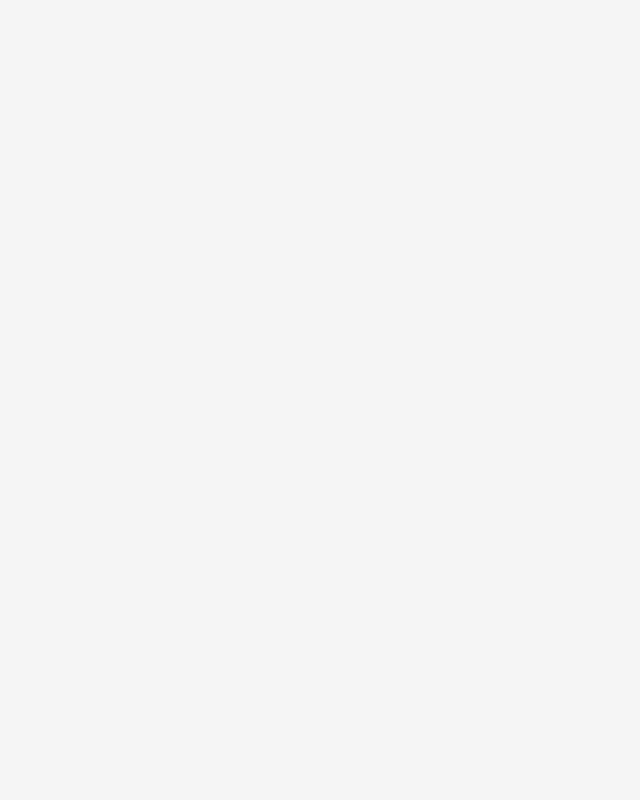
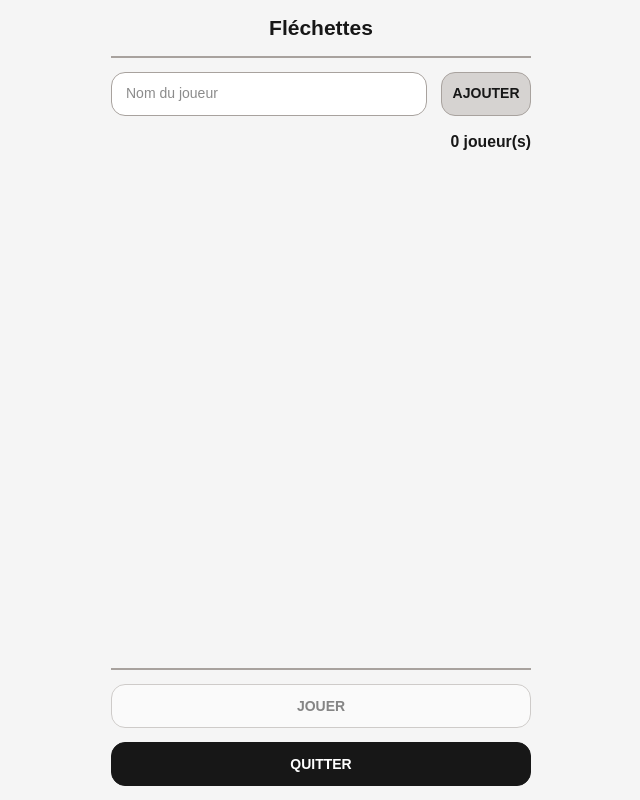
Before and after one commit to bastos-rcd/MyGame, a React (Vite) app: page /darts in a window 1280 px wide. Before the commit this address had no page. Shown: the whole page, without its empty margins (319-959 px from the left). Built offline with nearby package versions, Linux system fonts and the light colour scheme; a web font is replaced by a local one.

Commit message:
feat: darts start

```diff
--- a/src/app.tsx
+++ b/src/app.tsx
@@ -3,6 +3,7 @@ import { BrowserRouter as Router, Routes, Route } from 'react-router-dom'
 import Home from '@/pages/home'
 
 import Buzzer from '@/pages/buzzer'
+import Darts from '@/pages/darts'
 import Undercover from '@/pages/undercover'
 
 export default function App() {
@@ -14,6 +15,7 @@ export default function App() {
 						<Route path="/" element={<Home />} />
 
 						<Route path="/buzzer" element={<Buzzer />} />
+						<Route path="/darts" element={<Darts />} />
 						<Route path="/undercover" element={<Undercover />} />
 					</Routes>
 				</div>
--- a/src/components/button.tsx
+++ b/src/components/button.tsx
@@ -1,42 +1,37 @@
 interface Props {
 	label: string
 	style: 'default' | 'light' | 'dark'
-	action: () => void
+	action?: () => void
+	type?: 'button' | 'submit' | 'reset'
 	disabled?: boolean
+}
+
+const styles = {
+	default: {
+		color: 'var(--text)',
+		backgroundColor: 'var(--surface)',
+		borderColor: 'var(--border)',
+	},
+	light: {
+		color: 'var(--text)',
+		backgroundColor: 'white',
+		borderColor: 'var(--border)',
+	},
+	dark: {
+		color: 'white',
+		backgroundColor: 'var(--text)',
+		borderColor: 'var(--text)',
+	},
 }
 
 export default function Button(props: Props) {
 	return (
 		<button
 			className="rounded-2xl border p-3 font-bold uppercase disabled:opacity-50"
-			style={{
-				color:
-					props.style === 'default'
-						? 'var(--text)'
-						: props.style === 'light'
-							? 'var(--text)'
-							: props.style === 'dark'
-								? 'white'
-								: '',
-				backgroundColor:
-					props.style === 'default'
-						? 'var(--surface)'
-						: props.style === 'light'
-							? 'white'
-							: props.style === 'dark'
-								? 'var(--text)'
-								: '',
-				borderColor:
-					props.style === 'default'
-						? 'var(--border)'
-						: props.style === 'light'
-							? 'var(--border)'
-							: props.style === 'dark'
-								? 'var(--text)'
-								: '',
-			}}
+			type={props.type}
+			style={styles[props.style]}
 			disabled={props.disabled}
-			onClick={() => props.action()}
+			onClick={props.action}
 		>
 			{props.label}
 		</button>
--- /dev/null
+++ b/src/components/darts/darts-create.tsx
@@ -0,0 +1,49 @@
+import { useState } from 'react'
+
+import { dartsStore } from '@/store/darts.store'
+
+import Button from '@/components/button'
+
+export default function DartsCreate() {
+	const { players, addPlayer } = dartsStore()
+
+	const [name, setName] = useState<string>('')
+
+	const handleSubmit = () => {
+		if (name.trim().length === 0) {
+			return
+		}
+
+		if (
+			players.some(
+				(player) => player.name.toLowerCase() === name.trim().toLowerCase(),
+			)
+		) {
+			alert('Ce joueur existe déjà')
+			return
+		}
+
+		addPlayer(name.trim())
+		setName('')
+	}
+
+	return (
+		<form
+			onSubmit={(e) => {
+				e.preventDefault()
+				handleSubmit()
+			}}
+			className="flex flex-row gap-4"
+		>
+			<input
+				className="w-full rounded-2xl border border-(--border) bg-white px-4 py-3 outline-none"
+				type="text"
+				placeholder="Nom du joueur"
+				value={name}
+				onChange={(e) => setName(e.target.value)}
+			/>
+
+			<Button label="Ajouter" style="default" type="submit" />
+		</form>
+	)
+}
--- /dev/null
+++ b/src/components/darts/darts-list.tsx
@@ -0,0 +1,33 @@
+import { dartsStore } from '@/store/darts.store'
+
+export default function DartsList() {
+	const { players, removePlayer } = dartsStore()
+
+	const handleDelete = (id: string) => {
+		removePlayer(id)
+	}
+
+	return (
+		<>
+			<h2 className="self-end text-lg font-bold">{players.length} joueur(s)</h2>
+
+			<div className="flex-1 overflow-y-auto">
+				<div className="grid w-full grid-cols-2 gap-4">
+					{players.map((player) => (
+						<div
+							key={player.id}
+							className="flex w-full items-center gap-2 rounded-2xl border border-(--border) bg-(--surface) p-3"
+							onClick={() => {
+								if (confirm(`Voulez-vous vraiment retirer ${player.name} ?`)) {
+									handleDelete(player.id)
+								}
+							}}
+						>
+							<span className="w-full font-bold">{player.name}</span>
+						</div>
+					))}
+				</div>
+			</div>
+		</>
+	)
+}
--- /dev/null
+++ b/src/components/darts/darts-start.tsx
@@ -0,0 +1,44 @@
+import { useNavigate } from 'react-router-dom'
+
+import { dartsStore } from '@/store/darts.store'
+
+import Button from '@/components/button'
+import Divider from '@/components/divider'
+
+import DartsCreate from '@/components/darts/darts-create'
+import DartsList from '@/components/darts/darts-list'
+
+export default function DartsStart() {
+	const navigate = useNavigate()
+
+	const { start, players } = dartsStore()
+
+	return (
+		<>
+			<h1 className="w-full text-center text-2xl font-bold">Fléchettes</h1>
+
+			<Divider />
+
+			<DartsCreate />
+
+			<DartsList />
+
+			<Divider />
+
+			<Button
+				label="Jouer"
+				style="light"
+				action={start}
+				disabled={players.length < 2}
+			/>
+
+			<Button
+				label="Quitter"
+				style="dark"
+				action={() => {
+					navigate('/')
+				}}
+			/>
+		</>
+	)
+}
--- /dev/null
+++ b/src/models/darts.ts
@@ -0,0 +1,11 @@
+export interface Dart {
+	id: string
+	label: string
+	score: number
+	player: string
+}
+
+export interface Player {
+	id: string
+	name: string
+}
--- /dev/null
+++ b/src/pages/darts.tsx
@@ -0,0 +1,15 @@
+import { useEffect } from 'react'
+
+import { dartsStore } from '@/store/darts.store'
+
+import DartsStart from '@/components/darts/darts-start'
+
+export default function Darts() {
+	const { status } = dartsStore()
+
+	if (!status) {
+		return <DartsStart />
+	}
+
+	return <></>
+}
--- a/src/pages/home.tsx
+++ b/src/pages/home.tsx
@@ -5,6 +5,11 @@ const GAMES = [
 		name: 'Buzzer',
 		cover: 'buzzer.webp',
 		link: '/buzzer',
+	},
+	{
+		name: 'Fléchettes',
+		cover: 'darts.webp',
+		link: '/darts',
 	},
 	{
 		name: 'Undercover',
--- /dev/null
+++ b/src/store/darts.store.ts
@@ -0,0 +1,57 @@
+import { create } from 'zustand'
+
+import type { Dart, Player } from '@/models/darts'
+
+interface State {
+	status: boolean
+	start: () => void
+	stop: () => void
+
+	players: Player[]
+	addPlayer: (name: string) => void
+	removePlayer: (id: string) => void
+
+	darts: Dart[]
+	addDart: (dart: Dart) => void
+	removeDart: (id: string) => void
+
+	classment: Player[]
+	addClassment: (player: Player) => void
+	removeClassment: (id: string) => void
+}
+
+export const dartsStore = create<State>((set) => ({
+	status: false,
+	start: () => set(() => ({ status: true })),
+	stop: () => set(() => ({ status: false })),
+
+	players: [],
+	addPlayer: (name: string) =>
+		set((state) => ({
+			players: [...state.players, { id: crypto.randomUUID(), name }],
+		})),
+	removePlayer: (id: string) =>
+		set((state) => ({
+			players: state.players.filter((p) => p.id !== id),
+		})),
+
+	darts: [],
+	addDart: (dart: Dart) =>
+		set((state) => ({
+			darts: [...state.darts, dart],
+		})),
+	removeDart: (id: string) =>
+		set((state) => ({
+			darts: state.darts.filter((d) => d.id !== id),
+		})),
+
+	classment: [],
+	addClassment: (player: Player) =>
+		set((state) => ({
+			classment: [...state.classment, player],
+		})),
+	removeClassment: (id: string) =>
+		set((state) => ({
+			classment: state.classment.filter((p) => p.id !== id),
+		})),
+}))
```
Also changed, not shown: public/games/darts.webp (added).
